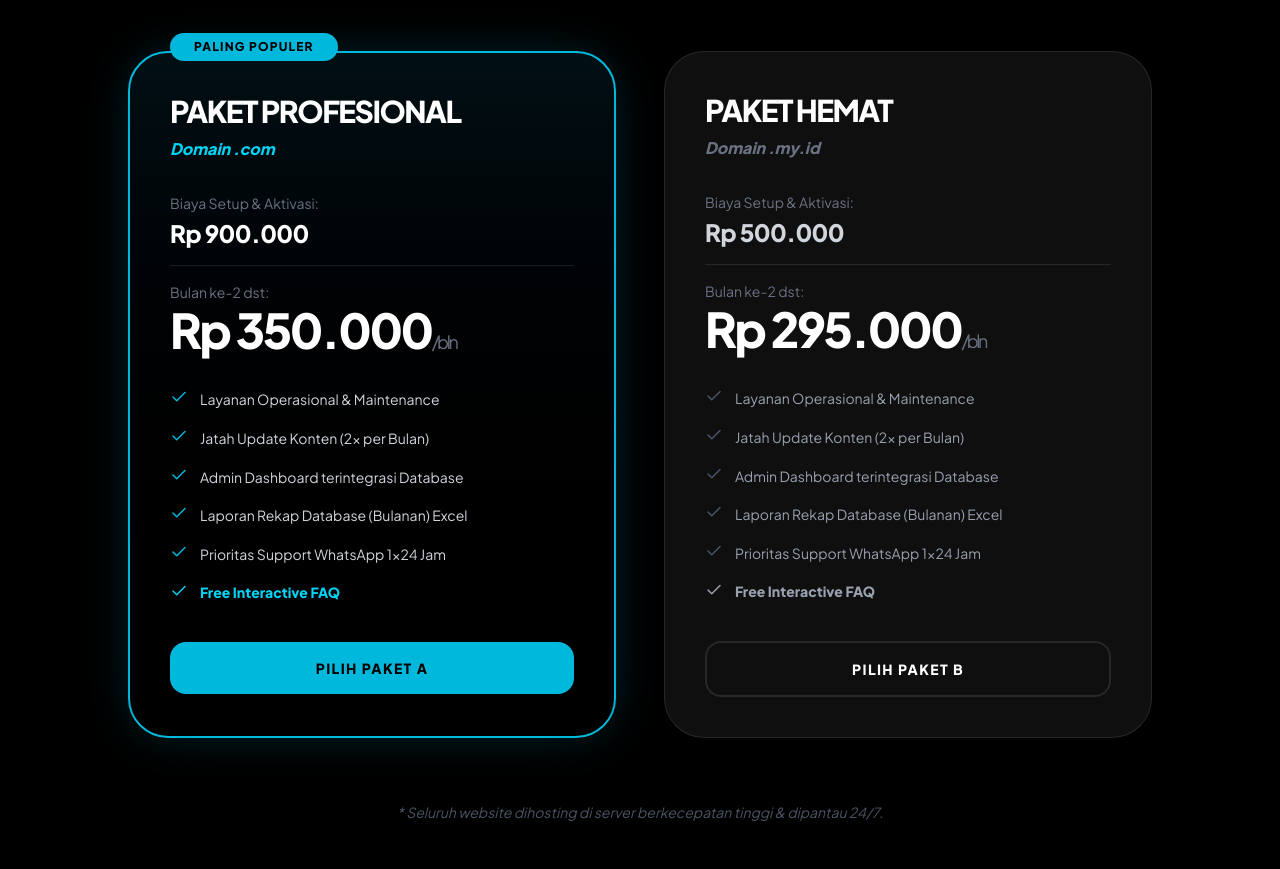
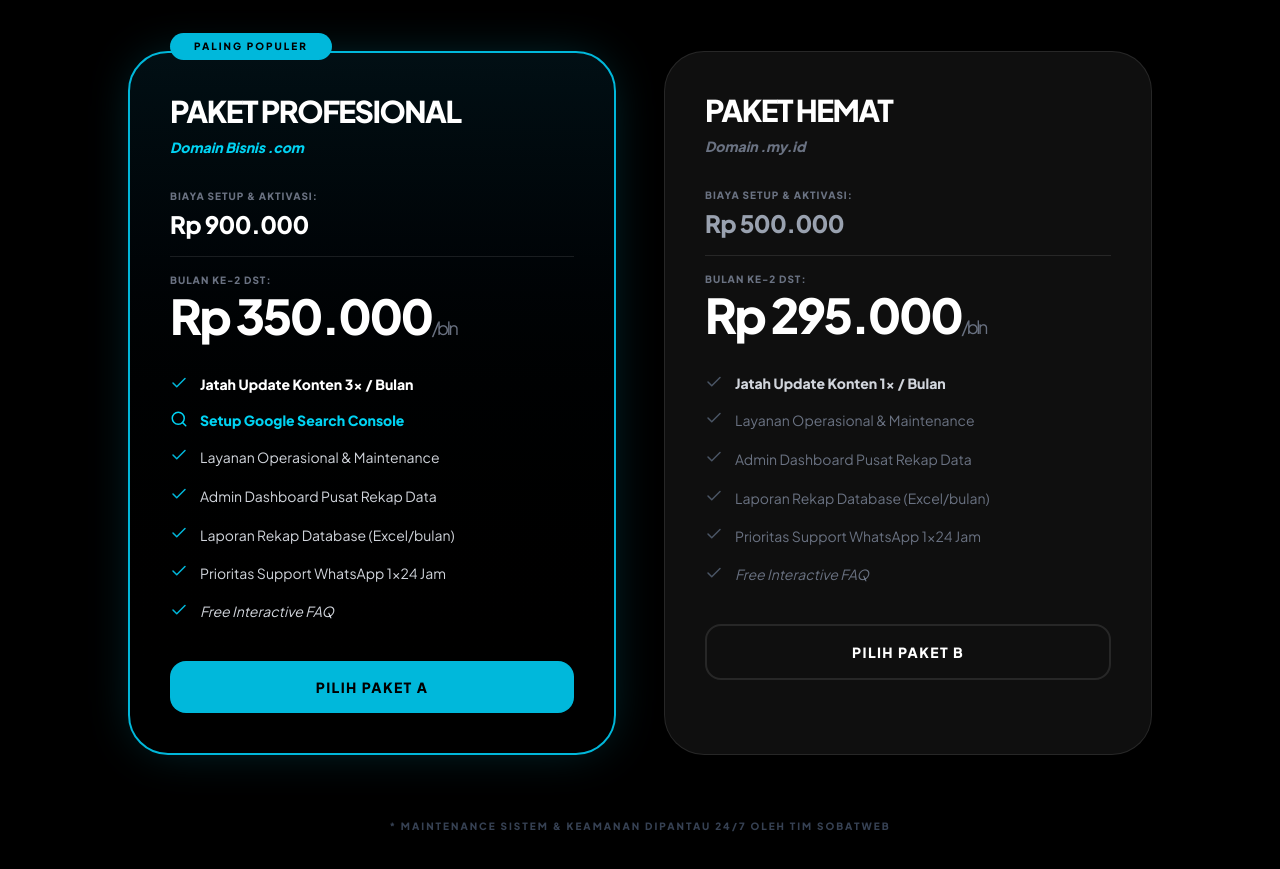
Before and after one commit to Nabilfirdiansyah19/SobatWeb-Portofolio, a React (Vite) app in the folder frontend/: page / in a window 1280 px wide. Shown: the part 2800-3669 px from the top of the page. Built offline with nearby package versions, Linux system fonts and the light colour scheme.

Commit message:
update paket

```diff
--- a/frontend/src/components/Pricing.jsx
+++ b/frontend/src/components/Pricing.jsx
@@ -1,13 +1,13 @@
 import React from 'react';
 import { motion } from 'framer-motion';
-import { Check, Info, ShieldCheck } from 'lucide-react';
+import { Check, Info, Search } from 'lucide-react';
 
 const Pricing = () => {
-  const features = [
+  // Fitur dasar yang ada di kedua paket
+  const baseFeatures = [
     "Layanan Operasional & Maintenance",
-    "Jatah Update Konten (2x per Bulan)",
-    "Admin Dashboard terintegrasi Database",
-    "Laporan Rekap Database (Bulanan) Excel",
+    "Admin Dashboard Pusat Rekap Data",
+    "Laporan Rekap Database (Excel/bulan)",
     "Prioritas Support WhatsApp 1x24 Jam"
   ];
 
@@ -17,73 +17,82 @@ const Pricing = () => {
     <section id="pricing" className="py-32 bg-black px-6">
       <div className="max-w-7xl mx-auto">
         <div className="text-center mb-20">
-          <h2 className="text-4xl md:text-6xl font-black text-white tracking-tighter mb-6">SKEMA HARGA</h2>
+          <h2 className="text-4xl md:text-6xl font-black text-white tracking-tighter mb-6 uppercase">Skema Harga</h2>
           <div className="inline-flex items-center gap-2 bg-cyan-500/10 border border-cyan-500/20 px-4 py-2 rounded-full text-cyan-400 text-sm">
             <Info size={16} /> Bayar Setup di bulan pertama, selanjutnya cukup iuran bulanan.
           </div>
-          <p className="text-gray-500 mt-4 text-sm font-medium">Bebas batalkan kapanpun tanpa denda.</p>
+          <p className="text-gray-500 mt-4 text-sm font-medium">Bebas batalkan kapanpun tanpa denda pembatalan.</p>
         </div>
 
         <div className="grid md:grid-cols-2 gap-12 max-w-5xl mx-auto">
-          {/* Paket A */}
+          {/* Paket A - PROFESIONAL */}
           <motion.div
-            initial={{ opacity: 0, x: -50 }}
+            initial={{ opacity: 0, x: -30 }}
             whileInView={{ opacity: 1, x: 0 }}
             viewport={{ once: true }}
             className="relative p-10 rounded-[2.5rem] bg-gradient-to-b from-cyan-950/30 to-black border-2 border-cyan-500 shadow-[0_0_50px_-12px_rgba(6,182,212,0.3)]"
           >
-            <div className="absolute -top-5 left-10 bg-cyan-500 text-black px-6 py-1.5 rounded-full text-xs font-black uppercase tracking-widest">Paling Populer</div>
-            <h3 className="text-3xl font-black text-white mb-2 tracking-tighter">PAKET PROFESIONAL</h3>
-            <p className="text-cyan-400 font-bold mb-8 italic">Domain .com</p>
+            <div className="absolute -top-5 left-10 bg-cyan-500 text-black px-6 py-1.5 rounded-full text-[10px] font-black uppercase tracking-[0.2em]">Paling Populer</div>
+            <h3 className="text-3xl font-black text-white mb-2 tracking-tighter uppercase">Paket Profesional</h3>
+            <p className="text-cyan-400 font-bold mb-8 italic text-sm">Domain Bisnis .com</p>
 
             <div className="space-y-1 mb-8">
-              <p className="text-gray-500 text-sm">Biaya Setup & Aktivasi:</p>
+              <p className="text-gray-500 text-[10px] uppercase font-bold tracking-widest">Biaya Setup & Aktivasi:</p>
               <h4 className="text-2xl font-bold text-white tracking-tight">Rp 900.000</h4>
               <div className="h-[1px] bg-white/10 my-4" />
-              <p className="text-gray-500 text-sm">Bulan ke-2 dst:</p>
+              <p className="text-gray-500 text-[10px] uppercase font-bold tracking-widest">Bulan ke-2 dst:</p>
               <h4 className="text-5xl font-black text-white tracking-tighter">Rp 350.000<span className="text-lg font-normal text-gray-500">/bln</span></h4>
             </div>
 
             <ul className="space-y-4 mb-10">
-              {features.map((f, i) => (
+              <li className="flex gap-3 text-white text-sm font-bold">
+                <Check size={18} className="text-cyan-500 shrink-0" /> Jatah Update Konten 3x / Bulan
+              </li>
+              <li className="flex gap-3 text-cyan-400 text-sm font-bold">
+                <Search size={18} className="shrink-0" /> Setup Google Search Console
+              </li>
+              {baseFeatures.map((f, i) => (
                 <li key={i} className="flex gap-3 text-gray-300 text-sm leading-relaxed">
                   <Check size={18} className="text-cyan-500 shrink-0" /> {f}
                 </li>
               ))}
-              <li className="flex gap-3 text-cyan-400 text-sm font-bold">
-                <Check size={18} className="shrink-0" /> Free Interactive FAQ
+              <li className="flex gap-3 text-gray-300 text-sm italic">
+                <Check size={18} className="text-cyan-500 shrink-0" /> Free Interactive FAQ
               </li>
             </ul>
 
             <a href={`${waLink}A`} className="block w-full text-center bg-cyan-500 text-black py-4 rounded-2xl font-black text-sm hover:bg-cyan-400 transition-all uppercase tracking-widest">Pilih Paket A</a>
           </motion.div>
 
-          {/* Paket B */}
+          {/* Paket B - HEMAT */}
           <motion.div
-            initial={{ opacity: 0, x: 50 }}
+            initial={{ opacity: 0, x: 30 }}
             whileInView={{ opacity: 1, x: 0 }}
             viewport={{ once: true }}
             className="p-10 rounded-[2.5rem] bg-[#0f0f0f] border border-white/10 hover:border-white/20 transition-all duration-500"
           >
-            <h3 className="text-3xl font-black text-white mb-2 tracking-tighter text-gray-300">PAKET HEMAT</h3>
-            <p className="text-gray-500 font-bold mb-8 italic">Domain .my.id</p>
+            <h3 className="text-3xl font-black text-white mb-2 tracking-tighter text-gray-300 uppercase">Paket Hemat</h3>
+            <p className="text-gray-500 font-bold mb-8 italic text-sm">Domain .my.id</p>
 
             <div className="space-y-1 mb-8">
-              <p className="text-gray-500 text-sm">Biaya Setup & Aktivasi:</p>
-              <h4 className="text-2xl font-bold text-gray-300 tracking-tight">Rp 500.000</h4>
+              <p className="text-gray-500 text-[10px] uppercase font-bold tracking-widest">Biaya Setup & Aktivasi:</p>
+              <h4 className="text-2xl font-bold text-gray-400 tracking-tight">Rp 500.000</h4>
               <div className="h-[1px] bg-white/10 my-4" />
-              <p className="text-gray-500 text-sm">Bulan ke-2 dst:</p>
+              <p className="text-gray-500 text-[10px] uppercase font-bold tracking-widest">Bulan ke-2 dst:</p>
               <h4 className="text-5xl font-black text-white tracking-tighter">Rp 295.000<span className="text-lg font-normal text-gray-500">/bln</span></h4>
             </div>
 
             <ul className="space-y-4 mb-10">
-              {features.map((f, i) => (
-                <li key={i} className="flex gap-3 text-gray-400 text-sm leading-relaxed">
+              <li className="flex gap-3 text-gray-300 text-sm font-bold">
+                <Check size={18} className="text-gray-600 shrink-0" /> Jatah Update Konten 1x / Bulan
+              </li>
+              {baseFeatures.map((f, i) => (
+                <li key={i} className="flex gap-3 text-gray-500 text-sm leading-relaxed">
                   <Check size={18} className="text-gray-600 shrink-0" /> {f}
                 </li>
               ))}
-              <li className="flex gap-3 text-gray-400 text-sm font-bold">
-                <Check size={18} className="shrink-0" /> Free Interactive FAQ
+              <li className="flex gap-3 text-gray-500 text-sm italic">
+                <Check size={18} className="text-gray-600 shrink-0" /> Free Interactive FAQ
               </li>
             </ul>
 
@@ -91,8 +100,8 @@ const Pricing = () => {
           </motion.div>
         </div>
 
-        <div className="mt-16 text-center text-gray-600 text-sm italic">
-          * Seluruh website dihosting di server berkecepatan tinggi & dipantau 24/7.
+        <div className="mt-16 text-center text-gray-700 text-[10px] font-bold uppercase tracking-[0.2em]">
+          * Maintenance sistem & keamanan dipantau 24/7 oleh tim SobatWeb
         </div>
       </div>
     </section>
```
